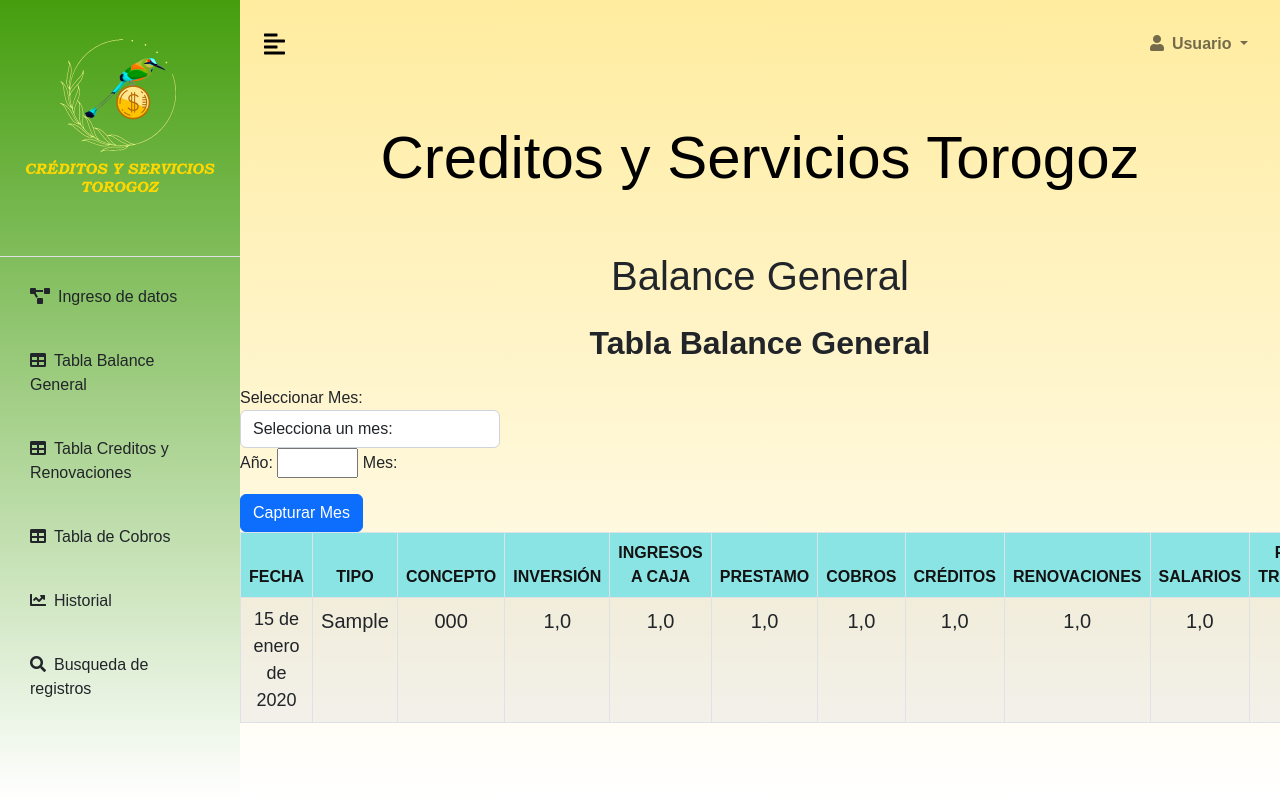
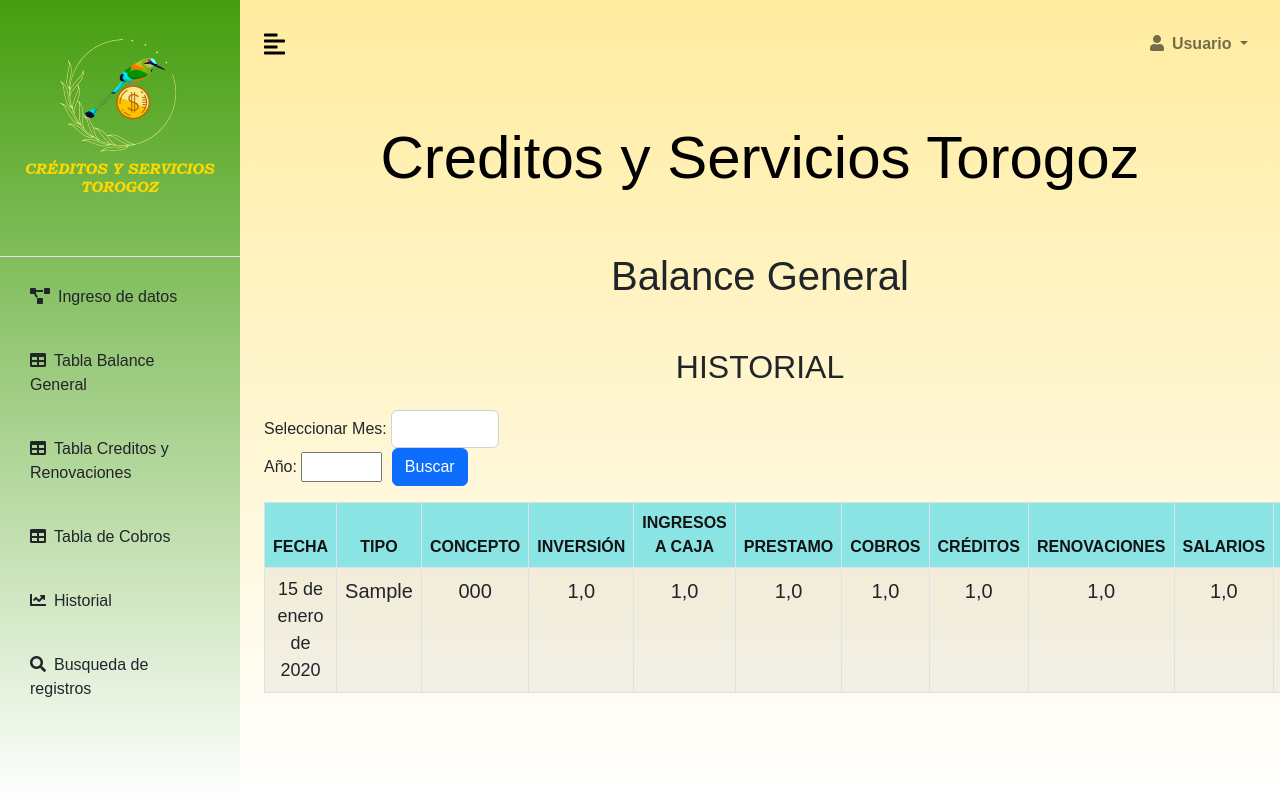
Before and after one commit to MiguelZelaya5/AppCySTorogoz, a Django app: template TorogozApp/templates/historial.html in a window 1280 px wide. Run offline with Django 5.2, Linux system fonts and the light colour scheme; tables that the repository leaves empty hold one stand-in row (values such as "Sample post"); the template is opened without the code that fills it: values that come from a table or form of the project are taken from there, most other values are stand-ins (such as "Sample title", 1, 10 or a date in 2020); some libraries are stand-ins or nearby versions.

Commit message:
Avance visual

```diff
--- a/TorogozApp/templates/historial.html
+++ b/TorogozApp/templates/historial.html
@@ -2,14 +2,25 @@
 
 {% block contenido %}
 
+<div class="container-fluid p-4">
     <div class="col pb-5">
-    <h2 class="pb-3 fw-bold text-center" >Tabla Balance General</h2>
+        <h2 class="pb-3 text-center" >HISTORIAL</h2>
         <div class="col">
             <form method="GET" action="{% url 'filtrar_por_mes' %}">
                 <div class="col-md-3">
                     <label for="mes">Seleccionar Mes:</label>
+                    <style>
+                        .form-control {
+                            width: auto; /* Ajusta automáticamente el ancho al contenido */
+                            display: inline-block; /* Permite que el select se adapte al contenido */
+                        }
+                        .move-right {
+                            margin-left: 5px; /* Mueve el botón 5 píxeles a la derecha */
+                        }
+                    </style>
+
                     <select class="form-control" id="mes" name="mes">
-            <option value="seleccion">Selecciona un mes:</option>
+                        <option value="seleccion"></option>
                         <option value="1" {% if mes_actual == 1 %} selected {% endif %}>Enero</option>
                         <option value="2" {% if mes_actual == 2 %} selected {% endif %}>Febrero</option>
                         <option value="3" {% if mes_actual == 3 %} selected {% endif %}>Marzo</option>
@@ -22,19 +33,14 @@
                         <option value="10" {% if mes_actual == 10 %} selected {% endif %}>Octubre</option>
                         <option value="11" {% if mes_actual == 11 %} selected {% endif %}>Noviembre</option>
                         <option value="12" {% if mes_actual == 12 %} selected {% endif %}>Diciembre</option>
-
                     </select>
 
                     <label for="año">Año:</label>
                     <input type="number" id="año" name="año" min="1982" max="2099" step="1" value="{{ año_actual }}" />
-        <!-- Aquí añadí el valor predeterminado como el año actual -->
-        <label for="mes">Mes:</label>
-        <button type="submit" class="btn btn-primary mt-3">Capturar Mes</button>
-
+                    <button type="submit" class="btn btn-primary move-right">Buscar</button>
                 </div>
 
-
-            <table class="table table-hover table-striped table-bordered" id="example">
+                <table class="table table-hover table-striped table-bordered mt-3" id="example">
 
                     <thead style="background-color: #8be4e4; color: #121213;">
 
@@ -51,7 +57,7 @@
                         <th class="text-center">PRESTAMOS TRABAJADORES</th>
                         <th class="text-center">SALIDAS</th>
                         <th class="text-center">TOTAL</th>
-                    <!--<th colspan="2" class="text-center">OPCIONES</th>-->
+
                     </thead>
                     <tbody>
                         {% for item in registros %}
@@ -70,9 +76,6 @@
                             <td class="text-center" style="font-size: 20px;">{{ item.prestamos_trabajadores|default_if_none:'-' }}</td>
                             <td class="text-center" style="font-size: 20px;">{{ item.salidas|default_if_none:'-' }}</td>
                             <td class="text-center" style="font-size: 20px;">${{ item.total|default_if_none:'-' }}</td>
-                        <!--<td style="font-size: 20px;" class="text-center"><a href="actualizarregistros/{{c.idregistrovehiculos}}" class="btn btn-primary btn-lg">Salida</a></td>
-                        <td style="font-size: 20px;" class="text-center"><a href="eliminarregistros/{{c.idregistrovehiculos}}" class="btn btn-danger btn-lg">Eliminar</a></td>-->
-
                         </tr>
                         {% endfor %}
                     </tbody>
@@ -80,8 +83,6 @@
 
 
             </form>
-
-
         </div>
     </div>
 </div>
```
Also changed, not shown: TorogozApp/templates/tablabalance.html (+6 -1 lines). Lines whose indentation alone changed are shown as unchanged.
